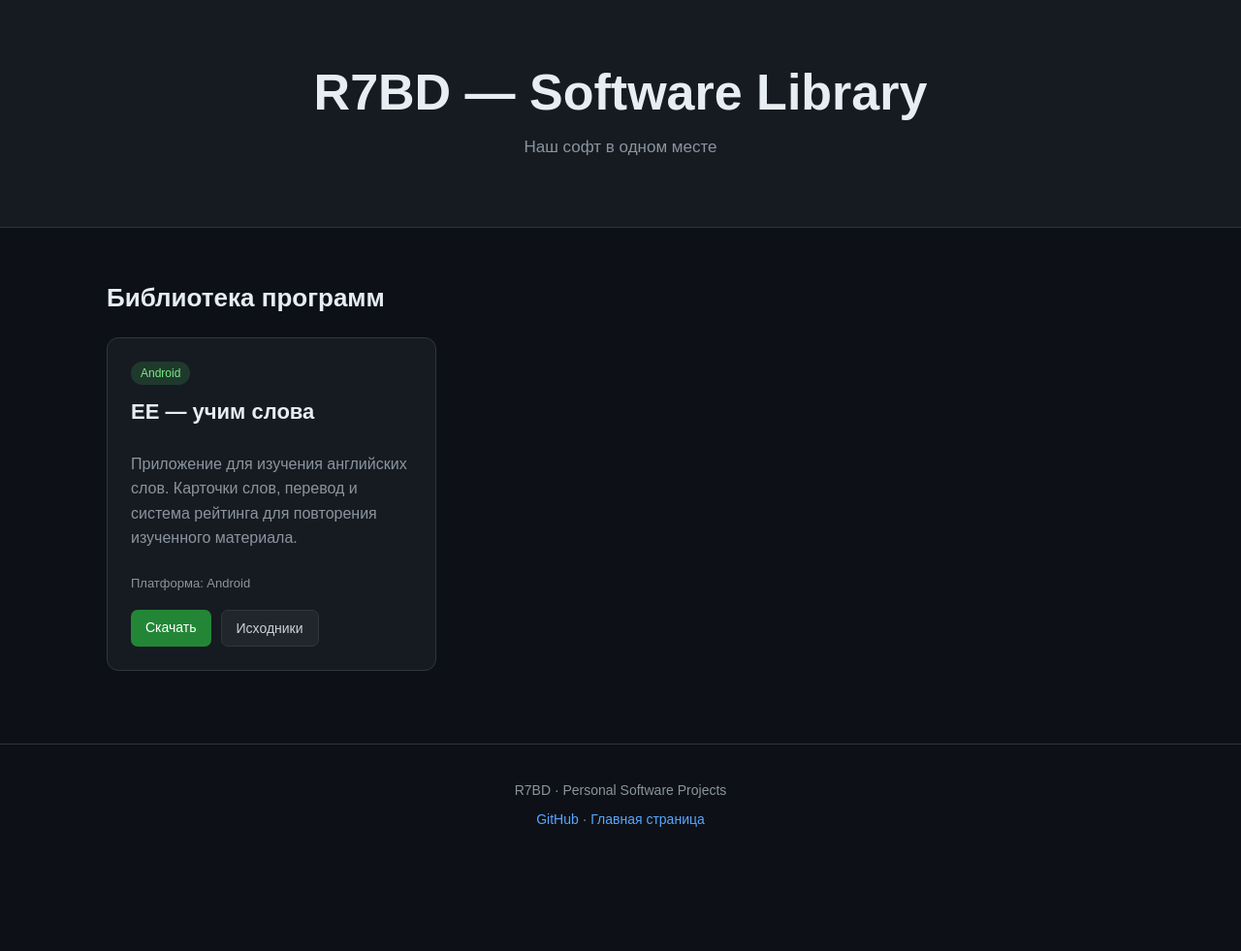
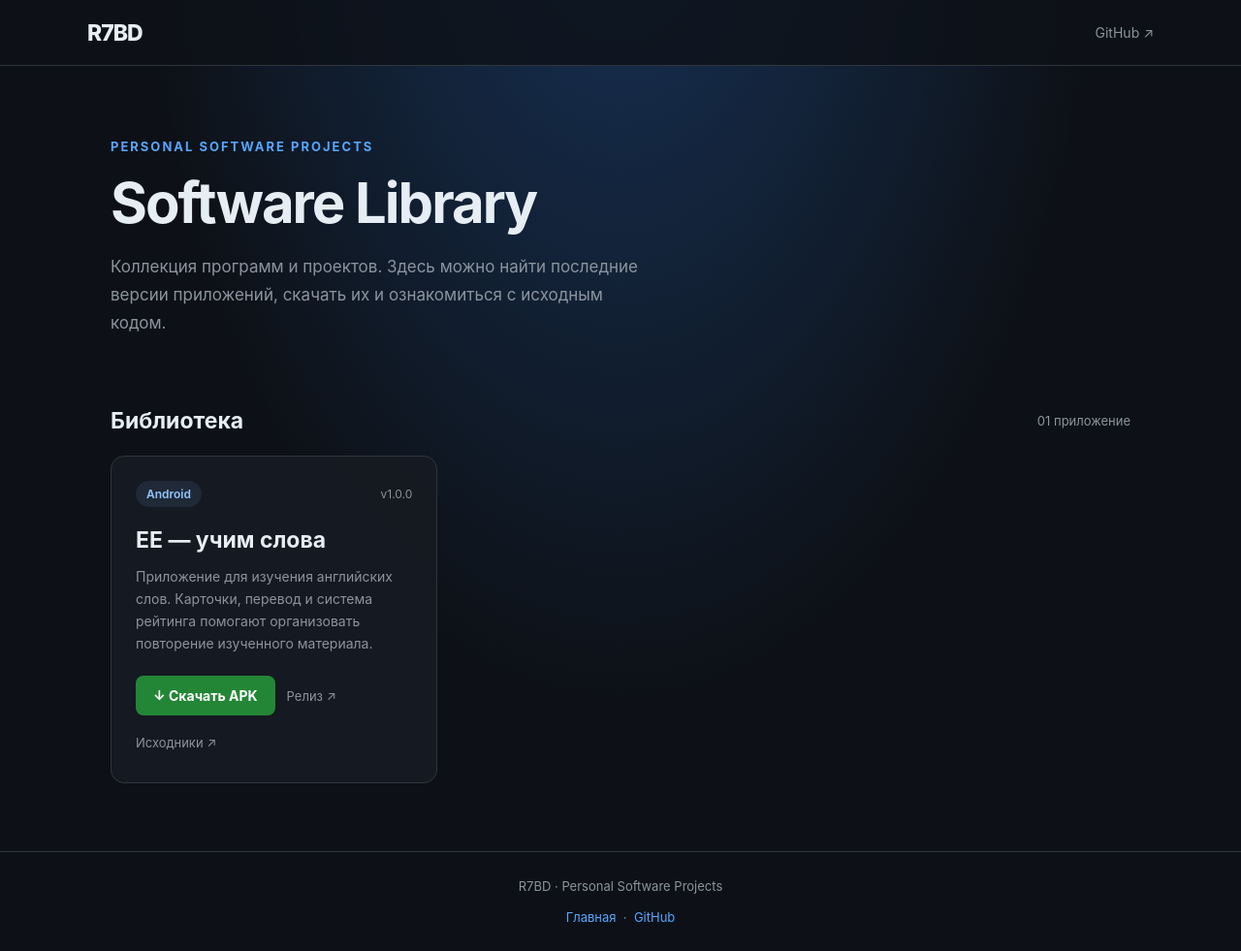
Before and after one commit to Tetn-radioman/programs, a plain HTML site: page index.html in a window 1280 px wide. Shown: the whole page at 97% size. Before the commit the page ends 878 px from the top, so only its background shows below. Drawn offline with Linux system fonts and the light colour scheme.

Commit message:
Update index.html

```diff
--- a/index.html
+++ b/index.html
@@ -4,202 +4,317 @@
 <head>
     <meta charset="UTF-8">
     <meta name="viewport" content="width=device-width, initial-scale=1.0">
-    <meta name="description" content="Библиотека программ и проектов R7BD">
-    <title>R7BD — Библиотека программ</title>
+
+    <meta name="theme-color" content="#0d1117">
+    <meta name="description" content="R7BD — библиотека программ и проектов">
+
+    <title>R7BD — Software Library</title>
 
     <style>
         * {
             box-sizing: border-box;
         }
 
+        :root {
+            --background: #0d1117;
+            --surface: #161b22;
+            --border: #30363d;
+            --text: #e6edf3;
+            --muted: #8b949e;
+            --accent: #58a6ff;
+            --green: #238636;
+        }
+
         body {
             margin: 0;
-            background: #0d1117;
-            color: #e6edf3;
-            font-family: Arial, sans-serif;
+            min-height: 100vh;
+            background:
+                radial-gradient(ellipse at 50% -20%, #18345a 0%, transparent 55%),
+                var(--background);
+            color: var(--text);
+            font-family: -apple-system, BlinkMacSystemFont,
+                         "Segoe UI", Arial, sans-serif;
         }
 
-        header {
-            padding: 65px 20px 55px;
-            text-align: center;
-            border-bottom: 1px solid #30363d;
-            background: #161b22;
+        a {
+            color: inherit;
         }
 
-        header h1 {
-            margin: 0 0 15px;
-            font-size: clamp(32px, 6vw, 52px);
+        .topbar {
+            height: 68px;
+            display: flex;
+            align-items: center;
+            justify-content: space-between;
+            padding: 0 max(24px, calc((100% - 1100px) / 2));
+            border-bottom: 1px solid var(--border);
+            background: rgba(13, 17, 23, 0.8);
         }
 
-        header p {
-            color: #8b949e;
+        .logo {
+            font-size: 23px;
+            font-weight: 800;
+            letter-spacing: -1px;
+            text-decoration: none;
+        }
+
+        .topbar a:last-child {
+            color: var(--muted);
+            font-size: 14px;
+            text-decoration: none;
+        }
+
+        .topbar a:last-child:hover {
+            color: var(--accent);
+        }
+
+        .hero {
+            max-width: 1100px;
+            margin: auto;
+            padding: 75px 24px 55px;
+        }
+
+        .eyebrow {
+            color: var(--accent);
+            font-size: 13px;
+            font-weight: 700;
+            letter-spacing: 2px;
+            text-transform: uppercase;
+        }
+
+        .hero h1 {
+            margin: 15px 0;
+            font-size: clamp(36px, 6vw, 58px);
+            letter-spacing: -2px;
+        }
+
+        .hero p {
+            max-width: 560px;
+            color: var(--muted);
             font-size: 17px;
+            line-height: 1.7;
         }
 
         .container {
             max-width: 1100px;
             margin: auto;
-            padding: 35px 20px;
+            padding: 0 24px 70px;
         }
 
-        .section-title {
-            margin-bottom: 25px;
-            font-size: 26px;
+        .section-heading {
+            display: flex;
+            align-items: center;
+            justify-content: space-between;
+            margin-bottom: 22px;
+        }
+
+        .section-heading h2 {
+            font-size: 23px;
+            margin: 0;
+        }
+
+        .count {
+            color: var(--muted);
+            font-size: 13px;
         }
 
         .library {
             display: grid;
-            grid-template-columns: repeat(auto-fill, minmax(280px, 1fr));
+            grid-template-columns: repeat(auto-fill, minmax(290px, 1fr));
             gap: 20px;
         }
 
         .card {
             display: flex;
             flex-direction: column;
-            padding: 24px;
-            background: #161b22;
-            border: 1px solid #30363d;
-            border-radius: 12px;
-            transition: border-color 0.2s, transform 0.2s;
+            min-height: 300px;
+            padding: 25px;
+            background: rgba(22, 27, 34, 0.92);
+            border: 1px solid var(--border);
+            border-radius: 14px;
+            transition: 0.2s ease;
         }
 
         .card:hover {
             border-color: #388bfd;
-            transform: translateY(-3px);
+            transform: translateY(-4px);
+            box-shadow: 0 12px 35px rgba(0, 0, 0, 0.2);
+        }
+
+        .card-top {
+            display: flex;
+            justify-content: space-between;
+            align-items: center;
+            margin-bottom: 20px;
+        }
+
+        .platform {
+            padding: 6px 11px;
+            background: #1f2937;
+            color: #93c5fd;
+            border-radius: 20px;
+            font-size: 12px;
+            font-weight: 600;
+        }
+
+        .version {
+            color: var(--muted);
+            font-size: 12px;
         }
 
         .card h3 {
             margin: 0 0 12px;
-            font-size: 22px;
+            font-size: 23px;
         }
 
         .card p {
-            color: #8b949e;
-            line-height: 1.6;
-            flex: 1;
+            margin: 0 0 22px;
+            color: var(--muted);
+            line-height: 1.65;
+            font-size: 14px;
         }
 
-        .tag {
-            display: inline-block;
-            align-self: flex-start;
-            padding: 5px 10px;
-            margin-bottom: 15px;
-            border-radius: 20px;
-            background: #1f3a2d;
-            color: #7ee787;
-            font-size: 12px;
-        }
-
-        .platform {
-            color: #8b949e;
-            font-size: 13px;
-            margin: 10px 0 20px;
-        }
-
-        .buttons {
+        .actions {
             display: flex;
             flex-wrap: wrap;
-            gap: 10px;
-        }
-
-        .button {
-            display: inline-block;
-            padding: 10px 15px;
-            border-radius: 7px;
-            text-decoration: none;
-            font-size: 14px;
-            text-align: center;
+            align-items: center;
+            gap: 12px;
+            margin-top: auto;
         }
 
         .download {
-            background: #238636;
+            display: inline-flex;
+            align-items: center;
+            justify-content: center;
+            gap: 9px;
+            padding: 12px 18px;
+            background: var(--green);
             color: white;
+            border-radius: 8px;
+            font-size: 14px;
+            font-weight: 700;
+            text-decoration: none;
+            transition: background 0.2s;
         }
 
         .download:hover {
             background: #2ea043;
         }
 
-        .source {
-            background: #21262d;
-            color: #c9d1d9;
-            border: 1px solid #30363d;
+        .secondary {
+            color: var(--muted);
+            font-size: 13px;
+            text-decoration: none;
+            padding: 8px 0;
         }
 
-        .source:hover {
-            background: #30363d;
+        .secondary:hover {
+            color: var(--accent);
         }
 
         footer {
-            padding: 25px;
-            margin-top: 40px;
-            border-top: 1px solid #30363d;
+            padding: 27px 20px;
+            border-top: 1px solid var(--border);
             text-align: center;
-            color: #8b949e;
-            font-size: 14px;
+            color: var(--muted);
+            font-size: 13px;
         }
 
         footer a {
-            color: #58a6ff;
+            color: var(--accent);
             text-decoration: none;
+        }
+
+        @media (max-width: 600px) {
+            .hero {
+                padding-top: 55px;
+            }
+
+            .card {
+                min-height: 280px;
+            }
+
+            .topbar {
+                height: 60px;
+            }
         }
     </style>
 </head>
 
 <body>
 
-<header>
-    <h1>R7BD — Software Library</h1>
-    <p>Наш софт в одном месте</p>
+    <nav class="topbar">
+        <a class="logo" href="https://r7bd.ru">R7BD</a>
+        <a href="https://github.com/Tetn-radioman">
+            GitHub ↗
+        </a>
+    </nav>
+
+    <header class="hero">
+        <div class="eyebrow">Personal Software Projects</div>
+
+        <h1>Software Library</h1>
+
+        <p>
+            Коллекция программ и проектов.
+            Здесь можно найти последние версии приложений,
+            скачать их и ознакомиться с исходным кодом.
+        </p>
     </header>
 
     <main class="container">
 
-    <h2 class="section-title" id="library">Библиотека программ</h2>
+        <div class="section-heading">
+            <h2>Библиотека</h2>
+            <span class="count">01 приложение</span>
+        </div>
 
         <div class="library">
 
             <article class="card">
-            <span class="tag">Android</span>
+
+                <div class="card-top">
+                    <span class="platform">Android</span>
+                    <span class="version">v1.0.0</span>
+                </div>
 
                 <h3>EE — учим слова</h3>
 
                 <p>
                     Приложение для изучения английских слов.
-                Карточки слов, перевод и система рейтинга
-                для повторения изученного материала.
+                    Карточки, перевод и система рейтинга
+                    помогают организовать повторение
+                    изученного материала.
                 </p>
 
-            <div class="platform">
-                Платформа: Android
-            </div>
+                <div class="actions">
 
-            <div class="buttons">
-                <a class="button download"
-                   href="https://github.com/Tetn-radioman/Learning-English/releases/latest">
-                    Скачать
+                    <a class="download"
+                       href="https://github.com/Tetn-radioman/Learning-English/releases/download/v1.0.0/android-EE.apk">
+                        ↓ Скачать APK
                     </a>
 
-                <a class="button source"
+                    <a class="secondary"
+                       href="https://github.com/Tetn-radioman/Learning-English/releases/tag/v1.0.0">
+                        Релиз ↗
+                    </a>
+
+                    <a class="secondary"
                        href="https://github.com/Tetn-radioman/Learning-English">
-                    Исходники
+                        Исходники ↗
                     </a>
+
                 </div>
             </article>
 
         </div>
-
     </main>
 
     <footer>
-    <p>R7BD · Personal Software Projects</p>
-    <a href="https://github.com/Tetn-radioman">
-        GitHub
-    </a>
-    ·
-    <a href="https://r7bd.ru">
-        Главная страница
-    </a>
+        R7BD · Personal Software Projects
+        <br><br>
+        <a href="https://r7bd.ru">Главная</a>
+        &nbsp;·&nbsp;
+        <a href="https://github.com/Tetn-radioman">GitHub</a>
     </footer>
 
 </body>
```
Lines whose indentation alone changed are shown as unchanged.
